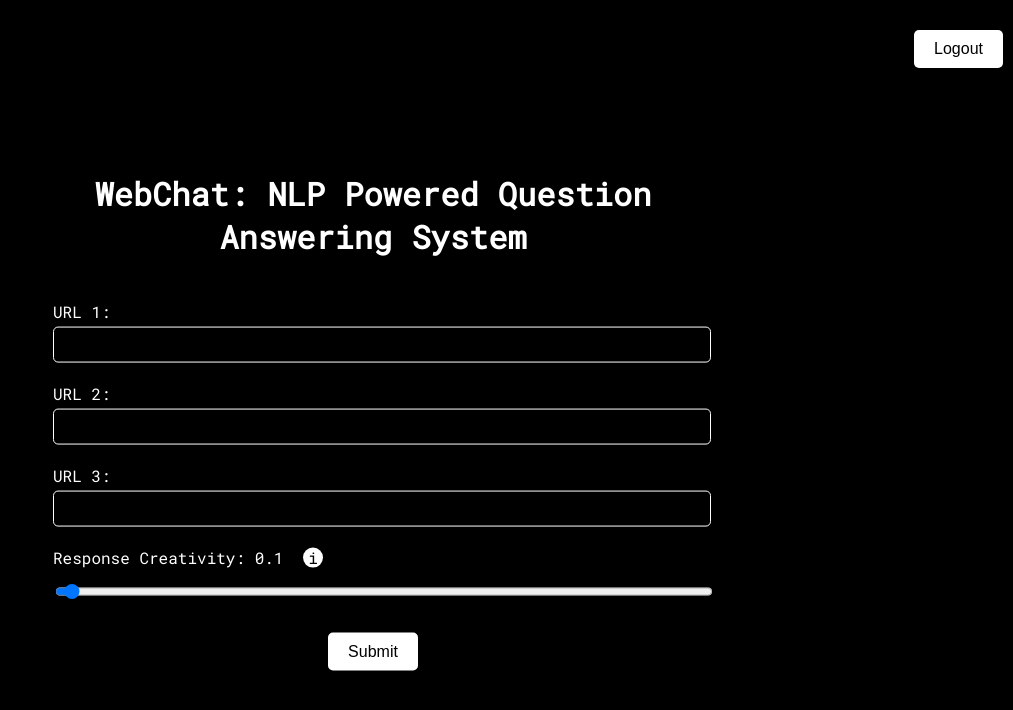
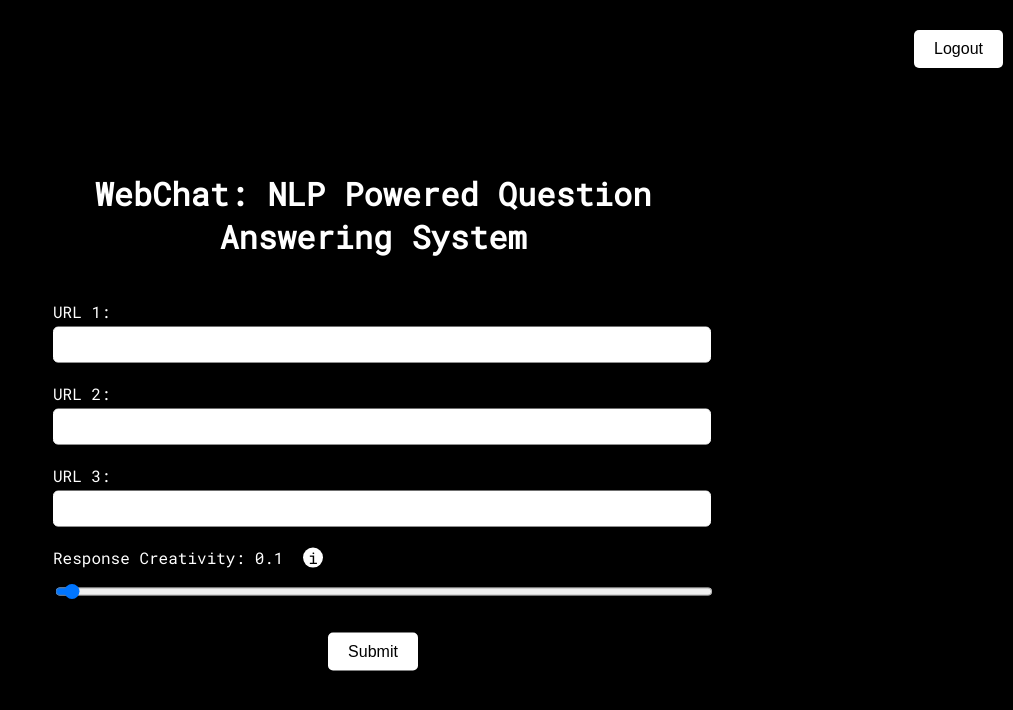
Before and after one commit to usman-29/WebChat, a Flask app: page / in a window 1280 px wide. Shown: the top 710 px of the page, without its empty margins (267-1280 px from the left). Run offline with Flask 3, Linux system fonts and the light colour scheme; a user stored in the database is signed in.

Commit message:
Update index.html

```diff
--- a/templates/index.html
+++ b/templates/index.html
@@ -54,8 +54,8 @@
             font-size: 16px;
             border: 1px solid #fff;
             border-radius: 5px;
-            background-color: transparent;
-            color: #fff;
+            background-color: #fff;
+            color: #000;
           }
 
 
```
